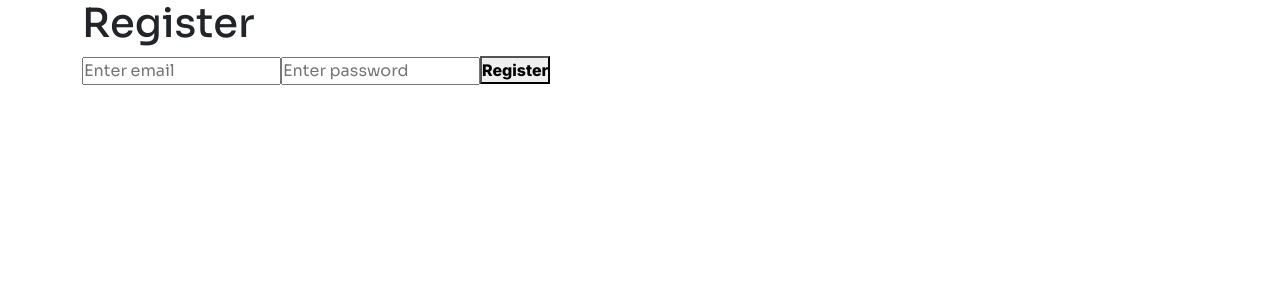
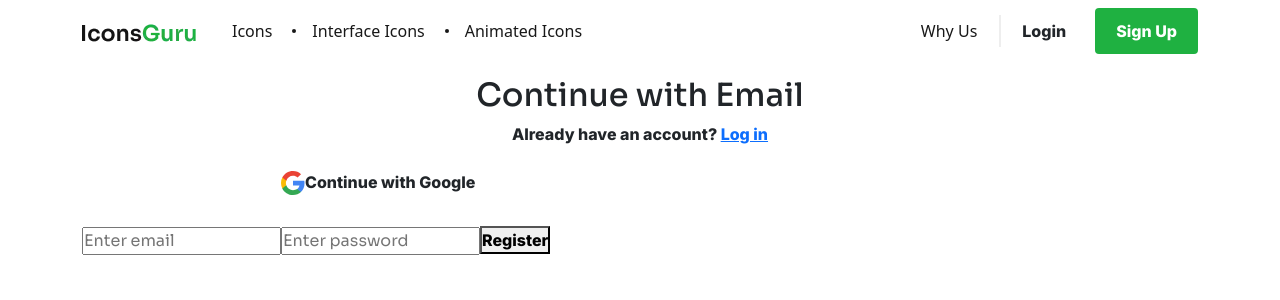
Before and after one commit to ascinate/iconguru, a Next.js app: page /register in a window 1280 px wide. Shown: the top 300 px of the page. Built offline with nearby package versions, Linux system fonts and the light colour scheme; a web font is replaced by a local one.

Commit message:
register page

```diff
--- a/src/app/register/page.js
+++ b/src/app/register/page.js
@@ -1,11 +1,22 @@
 
 "use client";
 import { useState } from "react";
+import NavicationHome from "../components/NavicationHome";
+import Link from "next/link";
+import Form from "next/form";
+import Image from "next/image";
 
 export default function Register() {
   const [email, setEmail] = useState("");
   const [password, setPassword] = useState("");
   const [message, setMessage] = useState("");
+
+  const [isVisible, setIsVisible] = useState(true);
+  const [hiddend, setHiddend] = useState(false);
+  const toggleVisibility = () => {
+    setIsVisible(!isVisible);
+    setHiddend(!hiddend);
+  };
 
   const handleRegister = async (e) => {
     e.preventDefault();
@@ -34,9 +45,26 @@
   };
 
   return (
+    <>
+    <NavicationHome/>
+    <main className="float-start w-100 register-pages-crm">
         <div className="container">
-      <h1>Register</h1>
-      <form onSubmit={handleRegister}>
+            <h2 className="text-center"> Continue with Email </h2>
+            <p className="text-center"> Already have an account? <Link href='/login'> <strong> Log in </strong> </Link> </p>
+
+            <div className="col-lg-8 mx-auto">
+                <button className="btn btn-comon-socail d-flex align-items-center justify-content-center">
+                  <span>
+                    <Image loading="lazy" src="/logo_googleg_48dp.svg"
+                                          alt="iconsguru"
+                                          width={24}
+                                          height={24} />
+                  </span>  Continue with Google
+                </button>
+            </div>
+            <div className="comon-rgesigner-sections d-inline-block w-100"></div>
+
+            <Form onSubmit={handleRegister}>
               <input
                 type="email"
                 placeholder="Enter email"
@@ -52,9 +80,51 @@
                 required
               />
               <button type="submit">Register</button>
-      </form>
+            </Form>
             {message && <p>{message}</p>}
+
         </div>
+    </main>
+    <div className="container d-none">
+      <h1>Register</h1>
+
+      <button
+        onClick={toggleVisibility}
+        style={{ padding: '10px 20px', fontSize: '16px', cursor: 'pointer' }}
+      >
+        {isVisible ? 'Hide' : 'Show'} Div
+      </button>
+
+
+      {isVisible && (
+        <div
+          style={{
+            marginTop: '20px',
+            padding: '20px',
+            backgroundColor: 'lightblue',
+            borderRadius: '8px',
+          }}
+        >
+          This is a toggled div!
+        </div>
+        )}
+
+
+        {hiddend && (
+        <div
+          style={{
+            marginTop: '20px',
+            padding: '20px',
+            backgroundColor: 'lightblue',
+            borderRadius: '8px',
+          }}
+        >
+          This is a toggled div show!
+        </div>
+        )}
+
+    </div>
+    </>
 
   );
 }
```
Also changed, not shown: public/logo_googleg_48dp.svg (added). Lines whose indentation alone changed are shown as unchanged.
